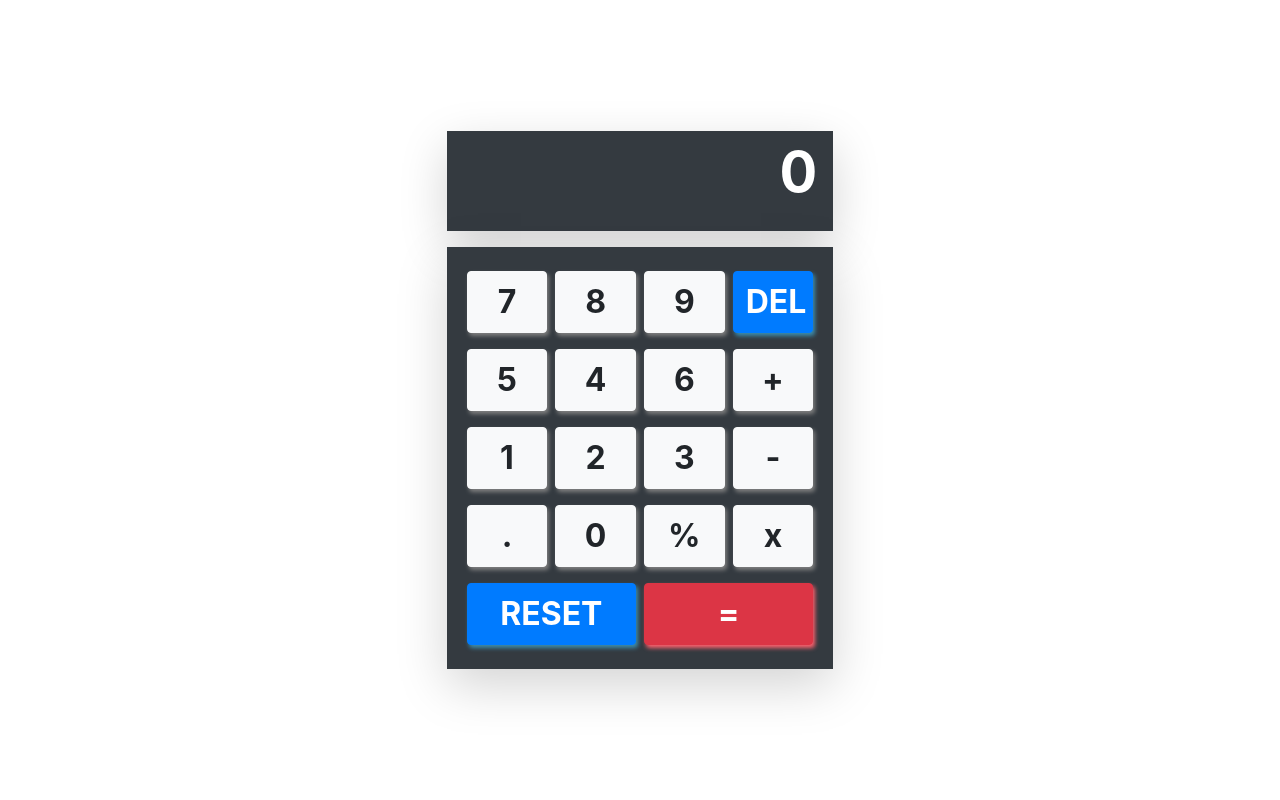
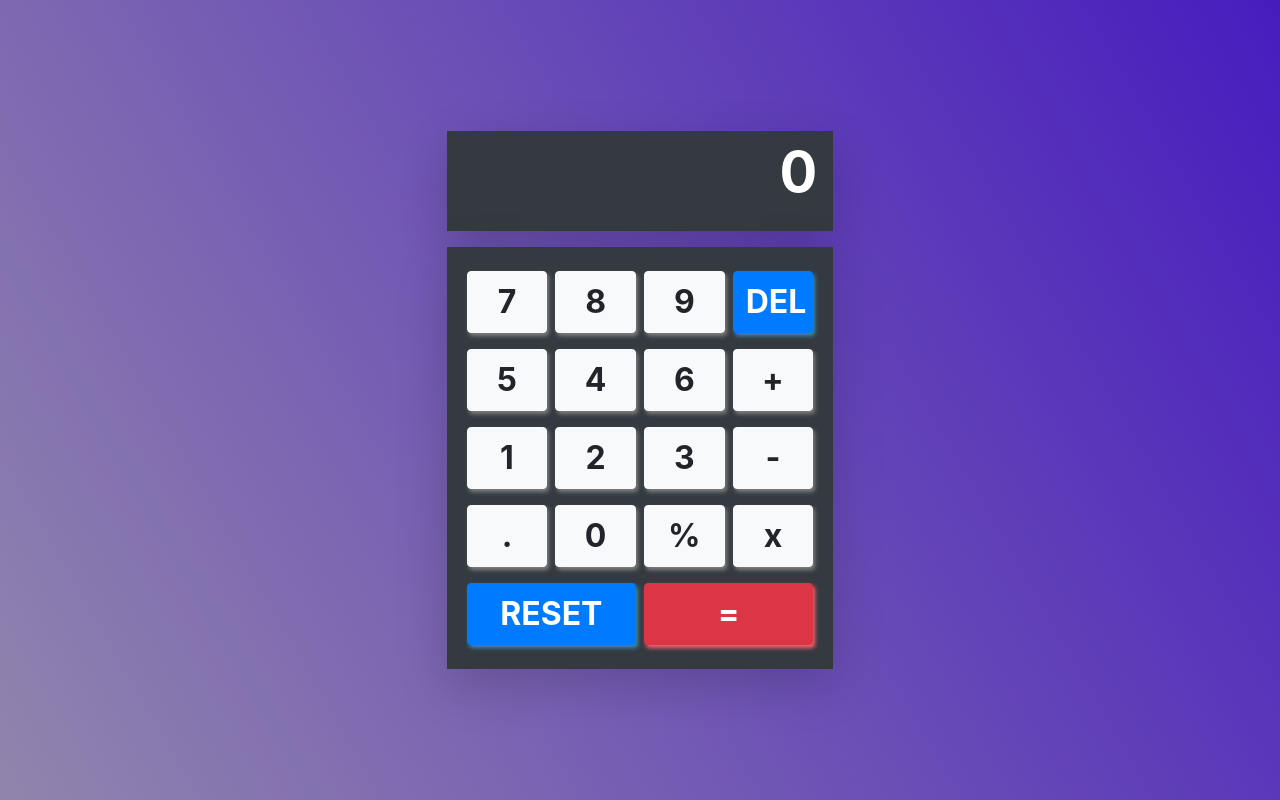
Before and after one commit to julioale21/rooftop-react-calculator, a React (Create React App) app: page / in a window 1280 px wide. Built offline with nearby package versions, Linux system fonts and the light colour scheme.

Commit message:
chore: added background color

```diff
--- a/src/App.css
+++ b/src/App.css
@@ -2,4 +2,5 @@
   width: 100%;
   height: 100%;
   min-height: 100vh;
+  background: linear-gradient(60deg, #9185ad, #471CBE)
 }
```
